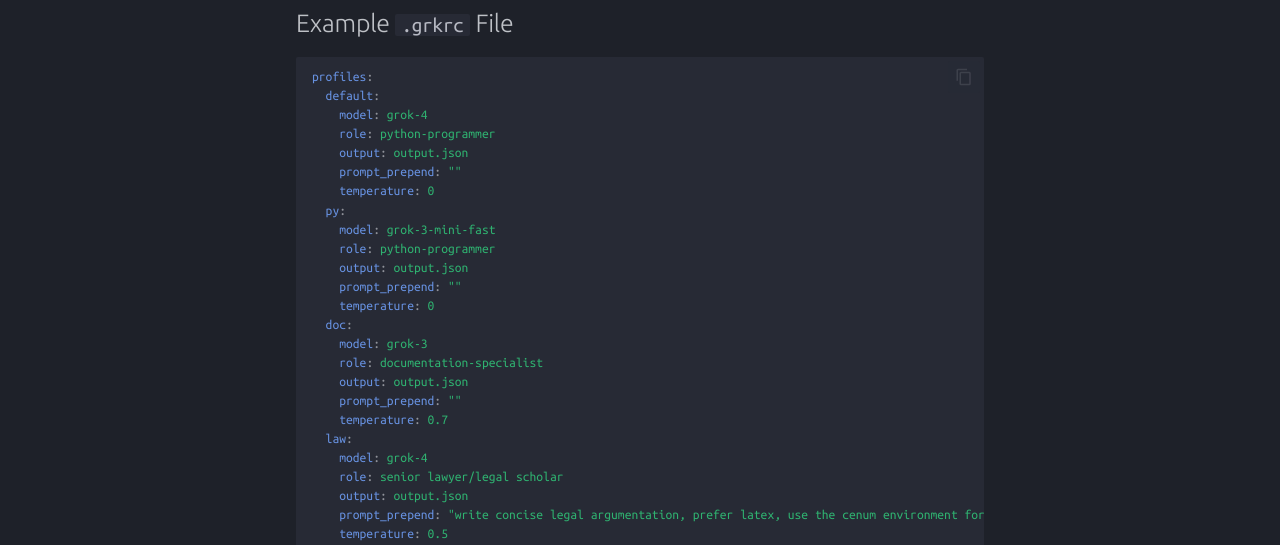
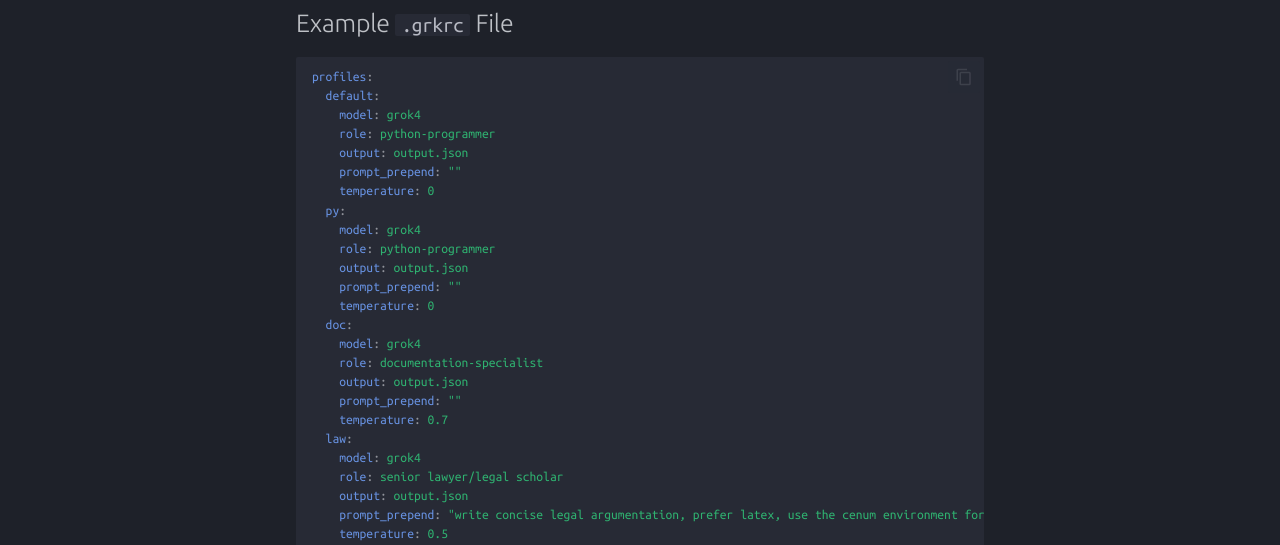
Before and after one commit to wr1/grk, an MkDocs documentation site: the page built from docs/configuration.md, in a window 1280 px wide and 1301 px high. Shown: the part 265-810 px from the top of the window. Built offline with MkDocs 1.6.1 and Material for MkDocs 9.7.7, drawn with Linux system fonts in a browser that asks for light colours; comment, search, counter and statistics services are not loaded.

Commit message:
Update model names to grok4 in example .grkrc

````diff
--- a/docs/configuration.md
+++ b/docs/configuration.md
@@ -7,25 +7,25 @@
 ```yaml
 profiles:
   default:
-    model: grok-4
+    model: grok4
     role: python-programmer
     output: output.json
     prompt_prepend: ""
     temperature: 0
   py:
-    model: grok-3-mini-fast
+    model: grok4
     role: python-programmer
     output: output.json
     prompt_prepend: ""
     temperature: 0
   doc:
-    model: grok-3
+    model: grok4
     role: documentation-specialist
     output: output.json
     prompt_prepend: ""
     temperature: 0.7
   law:
-    model: grok-4
+    model: grok4
     role: senior lawyer/legal scholar
     output: output.json
     prompt_prepend: "write concise legal argumentation, prefer latex, use the cenum environment for continuous numbering throughout the document. "
````
